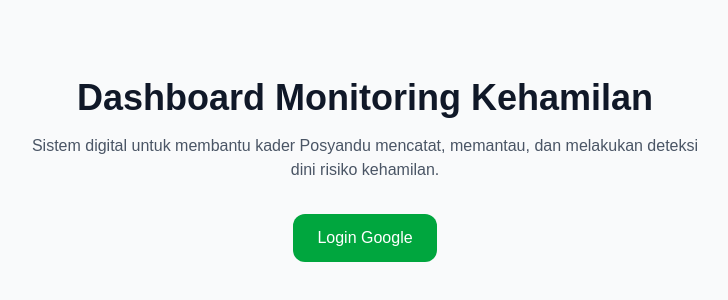
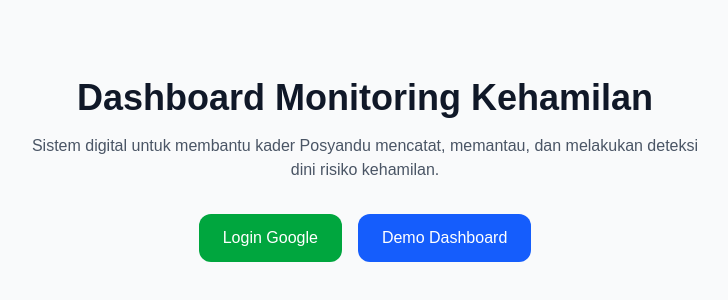
Before and after one commit to indrapendent/posyandu-monitoring-kehamilan, a Next.js app: page / in a window 1280 px wide. Shown: the part 230-530 px from the top of the page, without its empty margins (275-1003 px from the left). Built offline with nearby package versions, Linux system fonts and the light colour scheme.

Commit message:
create shared layout components

```diff
--- /dev/null
+++ b/app/dashboard/page.tsx
@@ -0,0 +1,9 @@
+export default function DashboardPage() {
+  return (
+    <main className="min-h-screen flex items-center justify-center">
+      <h1 className="text-3xl font-bold">
+        Dashboard
+      </h1>
+    </main>
+  );
+}
--- /dev/null
+++ b/app/login/page.tsx
@@ -0,0 +1,9 @@
+export default function LoginPage() {
+  return (
+    <main className="min-h-screen flex items-center justify-center">
+      <h1 className="text-3xl font-bold">
+        Login
+      </h1>
+    </main>
+  );
+}
--- a/app/page.tsx
+++ b/app/page.tsx
@@ -1,19 +1,33 @@
+import Link from "next/link";
+
 export default function HomePage() {
   return (
     <main className="min-h-screen flex flex-col items-center justify-center bg-gray-50 px-6">
       <div className="max-w-2xl text-center">
-        <h1 className="text-4xl font-bold text-gray-900 mb-4">
+        <h1 className="mb-4 text-4xl font-bold text-gray-900">
           Dashboard Monitoring Kehamilan
         </h1>
 
-        <p className="text-gray-600 mb-8">
-          Sistem digital untuk membantu kader Posyandu mencatat, memantau,
-          dan melakukan deteksi dini risiko kehamilan.
+        <p className="mb-8 text-gray-600">
+          Sistem digital untuk membantu kader Posyandu mencatat,
+          memantau, dan melakukan deteksi dini risiko kehamilan.
         </p>
 
-        <button className="rounded-xl bg-green-600 px-6 py-3 text-white font-medium hover:bg-green-700 transition">
-          Login Google
-        </button>
+        <div className="flex flex-col gap-4 sm:flex-row sm:justify-center">
+          <Link
+            href="/login"
+            className="rounded-xl bg-green-600 px-6 py-3 text-white font-medium transition hover:bg-green-700"
+          >
+            Login Google
+          </Link>
+
+          <Link
+            href="/dashboard"
+            className="rounded-xl bg-blue-600 px-6 py-3 text-white font-medium transition hover:bg-blue-700"
+          >
+            Demo Dashboard
+          </Link>
+        </div>
       </div>
     </main>
   );
--- /dev/null
+++ b/components/Footer.tsx
@@ -0,0 +1,9 @@
+export default function Footer() {
+  return (
+    <footer className="border-t bg-white">
+      <div className="mx-auto max-w-7xl px-4 py-4 text-center text-sm text-gray-500">
+        Dashboard Monitoring Kehamilan © 2026
+      </div>
+    </footer>
+  );
+}
--- /dev/null
+++ b/components/Header.tsx
@@ -0,0 +1,11 @@
+export default function Header() {
+  return (
+    <header className="border-b bg-white">
+      <div className="mx-auto max-w-7xl px-4 py-4">
+        <h1 className="text-lg font-semibold text-green-700">
+          Dashboard Monitoring Kehamilan
+        </h1>
+      </div>
+    </header>
+  );
+}
--- /dev/null
+++ b/components/PageContainer.tsx
@@ -0,0 +1,15 @@
+import { ReactNode } from "react";
+
+interface PageContainerProps {
+  children: ReactNode;
+}
+
+export default function PageContainer({
+  children,
+}: PageContainerProps) {
+  return (
+    <div className="mx-auto w-full max-w-7xl px-4 py-6">
+      {children}
+    </div>
+  );
+}
--- a/package.json
+++ b/package.json
@@ -10,6 +10,7 @@
   },
   "dependencies": {
     "next": "16.3.0",
+    "next-auth": "^4.24.15",
     "react": "19.2.8",
     "react-dom": "19.2.8"
   },
```
Also changed, not shown: 1 other file (tests, documents, lock files or other folders).
